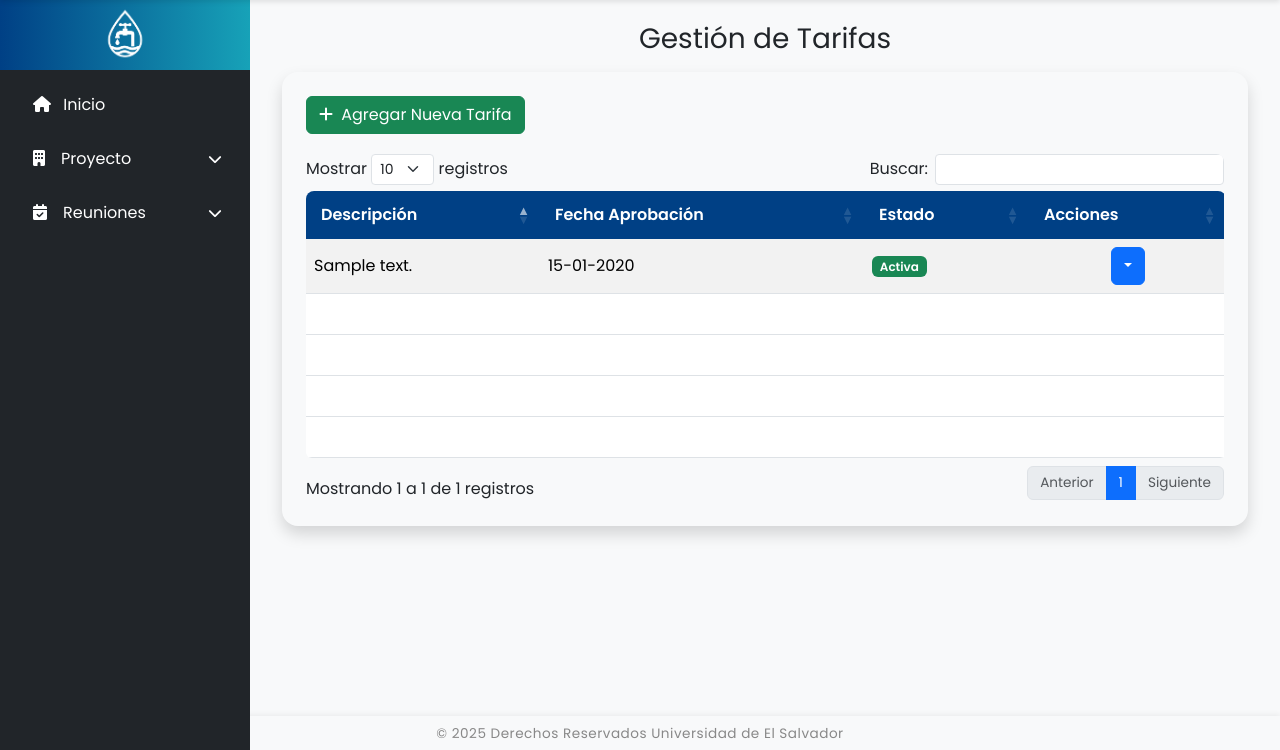
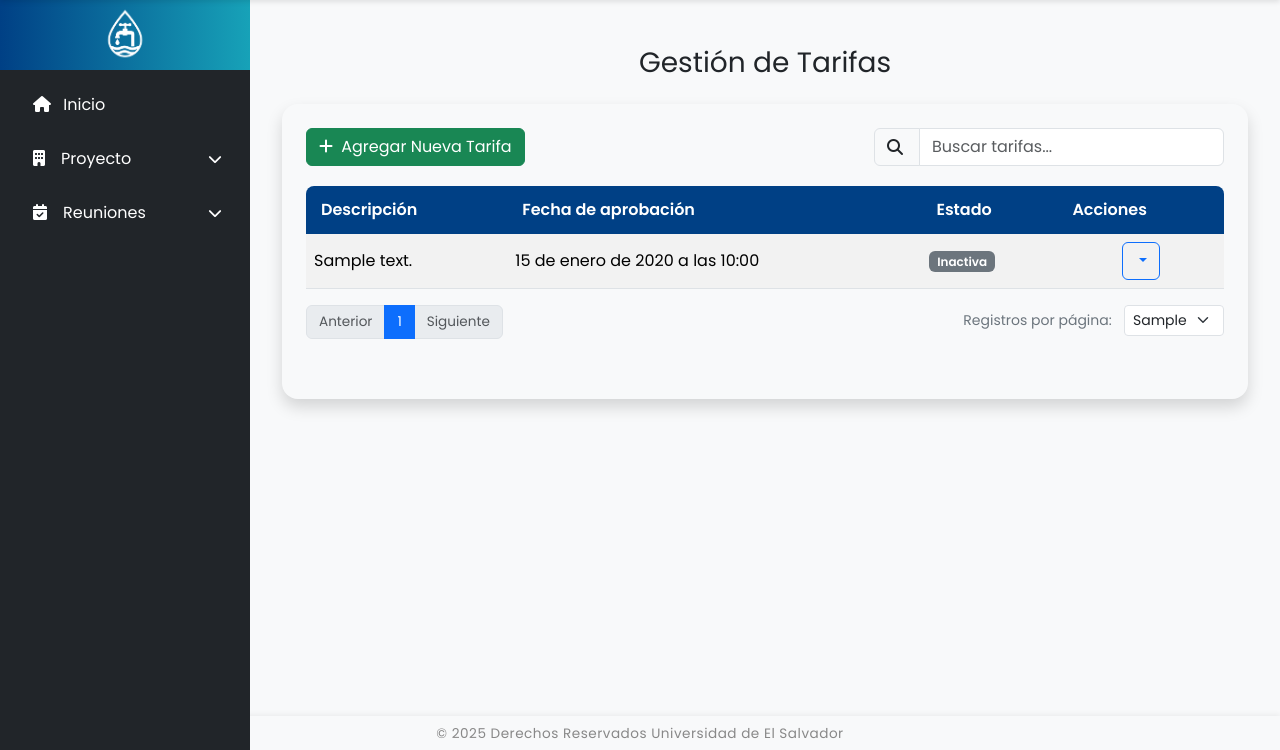
Before and after one commit to eugmerino/acasa-poza-azul, a Django app: template templates/tarifas.html in a window 1280 px wide. Shown: the part 50-800 px from the top of the page. Run offline with Django 4.2, Linux system fonts and the light colour scheme; the template is opened without the code that fills it: most values are stand-ins (such as "Sample title", 1, 10 or a date in 2020); some libraries are stand-ins or nearby versions.

Commit message:
[UPDATE] Tarifa table

```diff
--- a/collection/urls.py
+++ b/collection/urls.py
@@ -8,4 +8,5 @@ urlpatterns = [
     path('tarifas/agregar_ta/', views.fee_create_form, name='fee_create_form'),
     path('fees/create/', views.fee_create, name='fee_create'),
     path('tarifas/<int:tarifa_id>/ver/', views.ver_tarifa, name='ver_tarifa'),
+    path("tarifas-buscar/", views.fee_search, name="fee_search"),
 ]
--- a/collection/views.py
+++ b/collection/views.py
@@ -8,10 +8,60 @@ import json
 from .models import Fee, Range
 from django.utils.timezone import localtime
 from django.core.serializers.json import DjangoJSONEncoder
+from django.core.paginator import Paginator
+from django.urls import reverse
+from django.db.models import Q
+
 
 def fee_list(request):
-    fees = Fee.objects.all()
-    return render(request, 'tarifas.html', {'fees': fees})
+    per_page_options = [5, 10, 20, 50]
+
+    query = request.GET.get('q', '')
+    page_number = request.GET.get('page', 1)
+    per_page = int(request.GET.get('per_page', per_page_options[1]))
+
+    fee_list = Fee.objects.all().order_by('-isActive')
+    paginator = Paginator(fee_list, per_page)
+    page_obj = paginator.get_page(page_number)
+
+    return render(
+        request,
+        'tarifas.html',
+        {
+            'fee_search_url': reverse('fee_search'),
+            'page_obj': page_obj,
+            'query': query,
+            'per_page': per_page,
+            'per_page_options': per_page_options,
+        }
+    )
+
+
+def fee_search(request):
+    per_page_options = [5, 10, 20, 50]
+
+    query = request.GET.get('q', '')
+    page_number = request.GET.get('page', 1)
+    per_page = int(request.GET.get('per_page', per_page_options[1]))
+
+    fee_list = Fee.objects.filter(
+        Q(short_description__icontains=query)
+    ).order_by('-isActive')
+
+    paginator = Paginator(fee_list, per_page)
+    page_obj = paginator.get_page(page_number)
+
+    return render(
+        request,
+        'partials/fee_table.html',
+        {
+            'fee_search_url': reverse('fee_search'),
+            'page_obj': page_obj,
+            'query': query,
+            'per_page': per_page,
+            'per_page_options': per_page_options,
+        }
+    )
 
 def fee_create_form(request):
     contexto = {
--- /dev/null
+++ b/templates/partials/fee_table.html
@@ -0,0 +1,67 @@
+<div
+    class="table-responsive rounded-3"
+    id="fee-list"
+>
+    <table class="table table-striped table-hover align-middle">
+        <thead class="table-dark">
+        <tr>
+            <th>Descripción</th>
+            <th>Fecha de aprobación</th>
+            <th>Estado</th>
+            <th>Acciones</th>
+        </tr>
+        </thead>
+        <tbody>
+        {% for row in page_obj %}
+            <tr>
+                <td>{{ row.short_description }}</td>
+                <td>{{ row.approval_date }}</td>
+                <td>
+                    {% if row.isActive %}
+                    <span class="badge bg-success">Activa</span>
+                    {% else %}
+                    <span class="badge bg-secondary">Inactiva</span>
+                    {% endif %}
+                <td class="text-center">
+                    <div class="btn-group">
+                        <button
+                            type="button"
+                            class="btn btn-outline-primary dropdown-toggle"
+                            data-bs-toggle="dropdown"
+                            aria-expanded="false"
+                        >
+                            <span class="visually-hidden">Acciones</span>
+                        </button>
+                        <ul class="dropdown-menu">
+                            <li>
+                                <a class="dropdown-item" href="{% url 'ver_tarifa' row.id %}">
+                                    <i class="fas fa-eye me-1"></i>
+                                    Ver
+                                </a>
+                            </li>
+                            {% if not row.isActive %}
+                            <li>
+                                <a
+                                    class="dropdown-item"
+                                    data-id="${row.id}"
+                                    href="{% url 'fee_activate' %}"
+                                >
+                                    <i class="fas fa-check-circle me-1"></i>
+                                    Activar
+                                </a>
+                            </li>
+                            {% endif %}
+                        </ul>
+                    </div>
+                </td>
+            </tr>
+        {% empty %}
+            <tr>
+                <td colspan="4">No hay resultados</td>
+            </tr>
+        {% endfor %}
+        </tbody>
+    </table>
+
+    {% include "partials/paginator.html" with hx_url=fee_search_url hx_target="#fee-list" per_page_options=per_page_options %}
+</div>
--- a/templates/tarifas.html
+++ b/templates/tarifas.html
@@ -1,158 +1,24 @@
-{% extends 'base.html' %}
+{% extends "base.html" %}
 {% load static %}
-{% block title %}
-  Tarifas | ACASA Poza Azul
-{% endblock %}
+{% block title %}Tarifa | ACASA Poza Azul{% endblock %}
 
 {% block content %}
-<div class="row mt-4 mb-2 text-center">
-    <div class="col-12">
-      <h1 class="h3">Gestión de Tarifas</h1>
+    <div class="mt-5 mb-4 text-center">
+        <h1 class="h3">Gestión de Tarifas</h1>
     </div>
-  </div>
-  <div class="table-container rounded-4 shadow p-4 mb-5">
-    <div class="header-controls">
-      <a href="{% url 'fee_create_form' %}" class="btn btn-success" role="button"><i class="fas fa-plus me-1"></i> Agregar Nueva Tarifa</a>
+
+    <div class="table-container rounded-4 shadow p-4">
+        <div class="header-controls">
+            <a
+              href="{% url 'fee_create_form' %}"
+              class="btn btn-success"
+              role="button"
+            >
+              <i class="fas fa-plus me-1"></i>
+              Agregar Nueva Tarifa
+            </a>
+            {% include "partials/search_table.html" with hx_url=fee_search_url hx_target="#fee-list" placeholder="Buscar tarifas..." %}
+        </div>
+        {% include "partials/fee_table.html" %}
     </div>
-    <div class="table-responsive rounded-3">
-      <table id="tabla-fees" class="table table-striped table-hover table-azul-oscuro align-middle rounded-bottom rounded-3">
-        <thead class="">
-          <tr>
-            <th scope="col">Descripción</th>
-            <th scope="col">Fecha Aprobación</th>
-            <th scope="col">Estado</th>
-            <th scope="col">Acciones</th>
-          </tr>
-        </thead>
-        <tbody id="tabla-tarifas"></tbody>
-      </table>
-    </div>
-  </div>
 {% endblock %}
-
-{% block extra_js %}
-<script src="https://cdn.jsdelivr.net/npm/sweetalert2@11"></script>
-<script>
-  $(document).ready(function () {
-    const tabla = $('#tabla-fees').DataTable({
-      ajax: "{% url 'fees_json' %}",
-      columns: [
-        { data: 'short_description' },
-        { data: 'approval_date' },
-        {
-          data: 'isActive',
-          render: function (data, type, row) {
-            if (data === 'Activa') {
-              return '<span class="badge bg-success">Activa</span>';
-            } else {
-              return '<span class="badge bg-secondary">Inactiva</span>';
-            }
-          }
-        },
-        {
-          data: null,
-          render: function (data, type, row) {
-            let acciones = `
-              <div class="text-center">
-                <div class="btn-group">
-                  <button type="button" class="btn btn-primary dropdown-toggle" data-bs-toggle="dropdown" aria-expanded="false"></button>
-                  <ul class="dropdown-menu">
-                    <li><a class="dropdown-item" href="/tarifas/${row.id}/ver/"><i class="fa-solid fa-eye me-1"></i>Ver</a></li>
-            `;
-            if (row.isActive !== 'Activa') {
-              acciones += `<li><a class="dropdown-item activar-tarifa" data-id="${row.id}" href="#"><i class="fa-solid fa-circle-check me-1"></i>Activar</a></li>`;
-            }
-            acciones += `
-                  </ul>
-                </div>
-              </div>
-            `;
-            return acciones;
-          }
-        }
-      ],
-      pageLength: 10,
-      lengthMenu: [
-        [5, 10, 25],
-        [5, 10, 25]
-      ],
-      language: {
-        decimal: ',',
-        thousands: '.',
-        processing: 'Procesando...',
-        search: 'Buscar:',
-        lengthMenu: 'Mostrar _MENU_ registros',
-        info: 'Mostrando _START_ a _END_ de _TOTAL_ registros',
-        infoEmpty: 'Mostrando 0 a 0 de 0 registros',
-        infoFiltered: '(filtrado de _MAX_ registros totales)',
-        loadingRecords: 'Cargando...',
-        zeroRecords: 'No se encontraron resultados',
-        emptyTable: 'No hay datos disponibles en la tabla',
-        paginate: {
-          first: 'Primero',
-          previous: 'Anterior',
-          next: 'Siguiente',
-          last: 'Último'
-        },
-        aria: {
-          sortAscending: ': activar para ordenar ascendente',
-          sortDescending: ': activar para ordenar descendente'
-        }
-      },
-      drawCallback: function(settings) {
-        const api = this.api();
-        const tbody = $(api.table().body());
-        const rowsOnPage = api.rows({ page: 'current' }).nodes().length;
-
-        // Si hay menos 5 registros visibles, completar con filas vacías hasta 5
-        if (rowsOnPage < 5) {
-          for (let i = 0; i + rowsOnPage < 5; i++) {
-            const emptyRow = $('<tr>').append(
-              '<td>&nbsp;</td>'.repeat(api.columns().count())
-            );
-            tbody.append(emptyRow);
-          }
-        }
-      }
-    });
-
-    // Evento para activar tarifa con confirmación
-    $('#tabla-fees').on('click', '.activar-tarifa', function (e) {
-      e.preventDefault();
-      const id = $(this).data('id');
-
-      Swal.fire({
-        title: '¿Estás seguro?',
-        text: "Esta acción activará la tarifa seleccionada y desactivará cualquier otra tarifa activa.",
-        icon: 'warning',
-        showCancelButton: true,
-        customClass: {
-          confirmButton: 'btn btn-success',
-          cancelButton: 'btn btn-secondary'
-        },
-        confirmButtonText: 'Sí, activar',
-        cancelButtonText: 'Cancelar'
-      }).then((result) => {
-        if (result.isConfirmed) {
-          $.post("{% url 'fee_activate' %}", { id: id }, function (resp) {
-            if (resp.success) {
-              tabla.ajax.reload(null, false);
-              Swal.fire(
-                'Activada',
-                'La tarifa se activó correctamente.',
-                'success'
-              );
-            } else {
-              Swal.fire(
-                'Error',
-                'Ocurrió un problema al activar la tarifa.',
-                'error'
-              );
-            }
-          });
-        }
-      });
-    });
-  });
-</script>
-{% endblock %}
```
